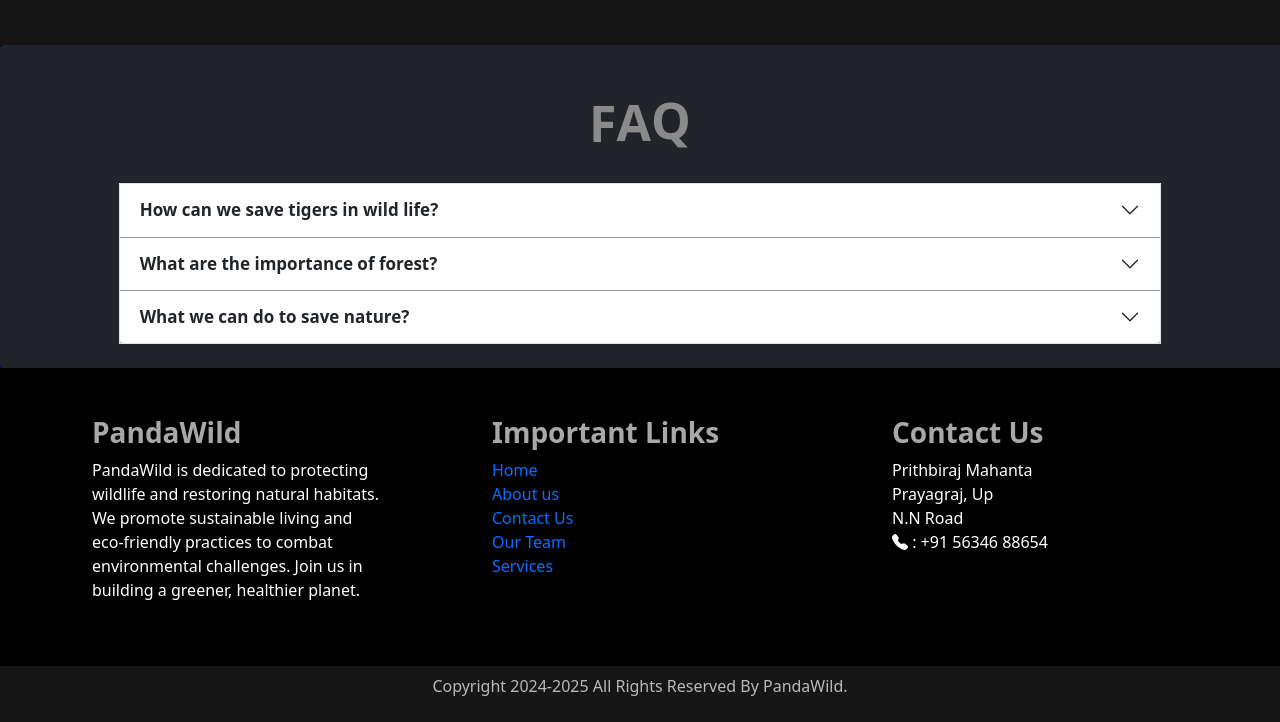
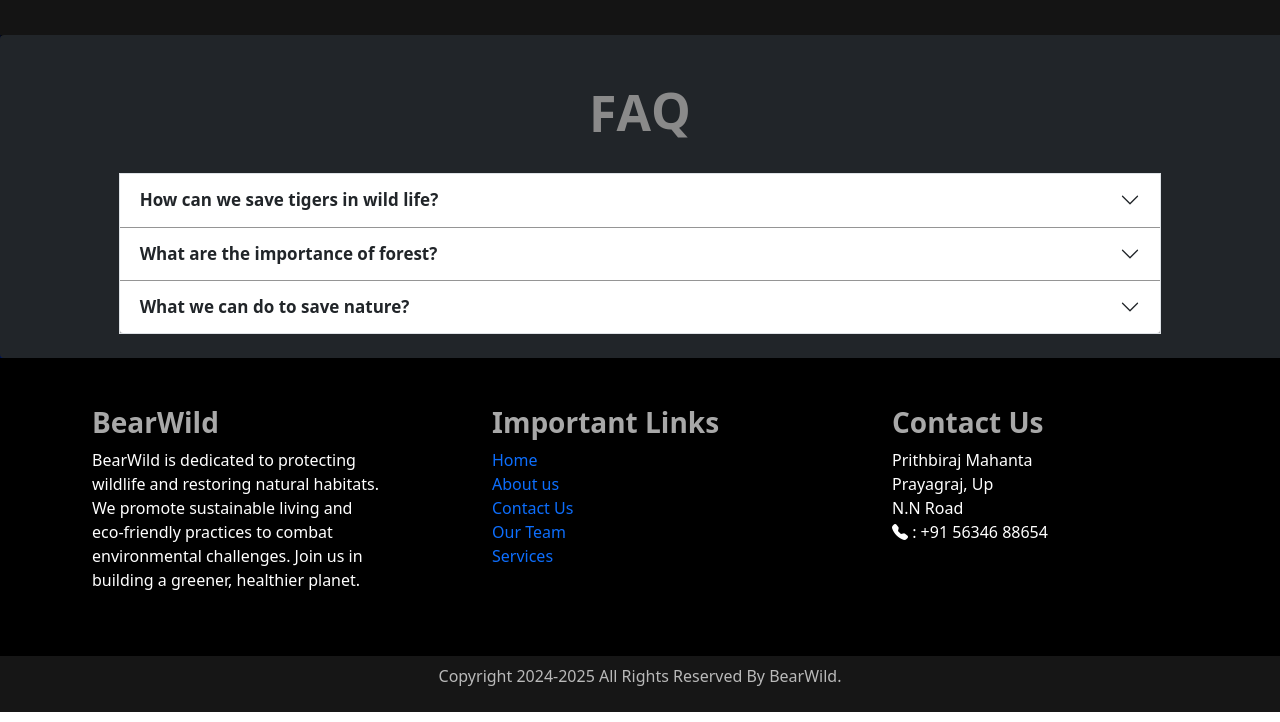
Before and after one commit to prithbi777/BearWild_Under_Testing, a plain HTML site: page index.html in a window 1280 px wide. Shown: the part 1927-2649 px from the top of the page. Drawn offline with nearby package versions, Linux system fonts and the light colour scheme.

Commit message:
Update index.html

```diff
--- a/index.html
+++ b/index.html
@@ -18,7 +18,7 @@
   <!-- Link CSS -->
   <link rel="stylesheet" href="style.css">
 
-  <title>PandaWild</title>
+  <title>BearWild</title>
 
 </head>
 
@@ -32,7 +32,7 @@
   <nav class="navbar navbar-expand-lg navbar-dark" style="background-color: rgb(0, 0, 0);">
     <div class="container-fluid">
       <a class="navbar-brand" href="index.html">
-        <img id="rotate-text" src="logo4.png" width="100px" alt="">
+        <img id="rotate-text" src="logo4.png" width="90px" alt="">
       </a>
       <button class="navbar-toggler" type="button" data-bs-toggle="collapse" data-bs-target="#navbarSupportedContent"
         aria-controls="navbarSupportedContent" aria-expanded="false" aria-label="Toggle navigation">
@@ -402,8 +402,8 @@
     <!-- FOOTER -->
     <div class="row justify-content-evenly pt-5 pb-4 text-white " style="background-color: black;">
       <div class="col-md-3 ">
-        <h3 style="color: rgb(168, 168, 168);"><b><b>PandaWild</b></b></h3>
-        <p>PandaWild is dedicated to protecting wildlife and restoring natural habitats. We promote sustainable living
+        <h3 style="color: rgb(168, 168, 168);"><b><b>BearWild</b></b></h3>
+        <p>BearWild is dedicated to protecting wildlife and restoring natural habitats. We promote sustainable living
           and eco-friendly practices to combat environmental challenges. Join us in building a greener, healthier
           planet.</p><br>
       </div>
@@ -435,7 +435,7 @@
     <!-- COPY RIGHT -->
     <div class="row text-center p-2 " style="background-color: rgb(22, 22, 22);">
       <div class="col-12">
-        <p style="color: rgb(185, 185, 185);">Copyright 2024-2025 All Rights Reserved By PandaWild.</p>
+        <p style="color: rgb(185, 185, 185);">Copyright 2024-2025 All Rights Reserved By BearWild.</p>
       </div>
     </div>
 
```
